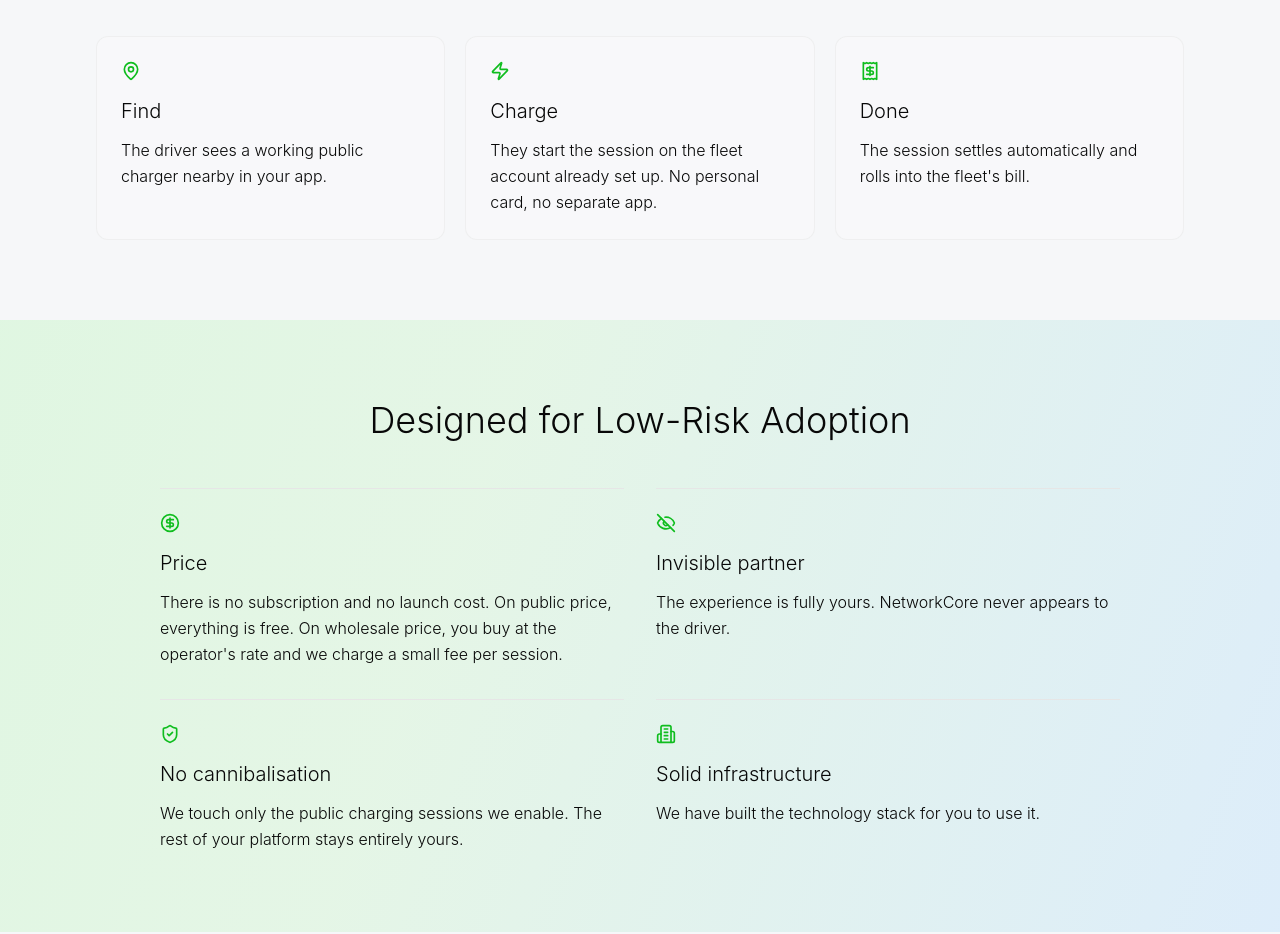
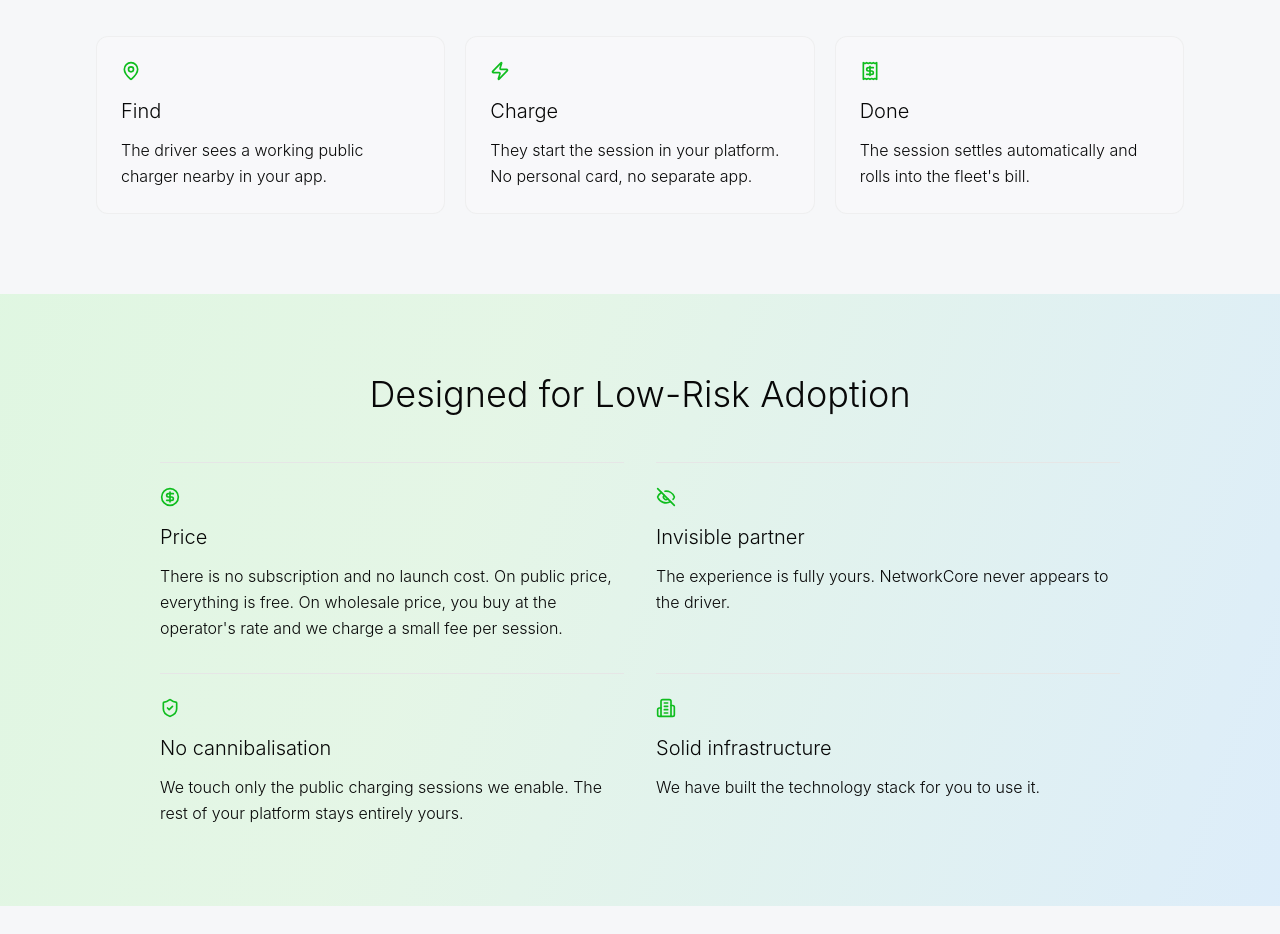
Before and after one commit to NetworkCore-AG/networkcore-website, a React (Vite) app: page /distribution-partners/public-ev-charging-for-fleets in a window 1280 px wide. Shown: the part 2840-3774 px from the top of the page. Built offline with nearby package versions, Linux system fonts and the light colour scheme; a web font is replaced by a local one.

Commit message:
Fleets page: driver Charge step copy
Co-Authored-By: Claude Opus 5.5 <noreply@anthropic.com>
Claude-Session: https://claude.ai/code/session_01N93XZV6Nx1mQK8sdag7uCB

```diff
--- a/src/pages/PublicEvChargingForFleets.tsx
+++ b/src/pages/PublicEvChargingForFleets.tsx
@@ -18,7 +18,7 @@ const layers = [
 ];
 const driverMoments = [
   { icon: MapPin, title: "Find", description: "The driver sees a working public charger nearby in your app." },
-  { icon: Zap, title: "Charge", description: "They start the session on the fleet account already set up. No personal card, no separate app." },
+  { icon: Zap, title: "Charge", description: "They start the session in your platform. No personal card, no separate app." },
   { icon: Receipt, title: "Done", description: "The session settles automatically and rolls into the fleet's bill." },
 ];
 const guarantees = [
```
